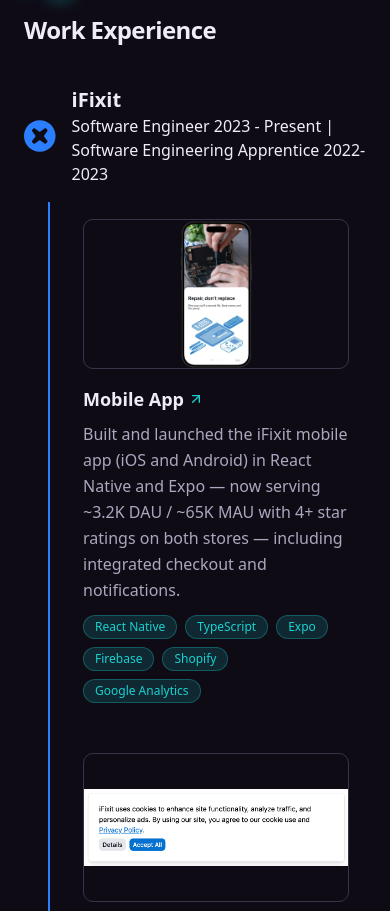
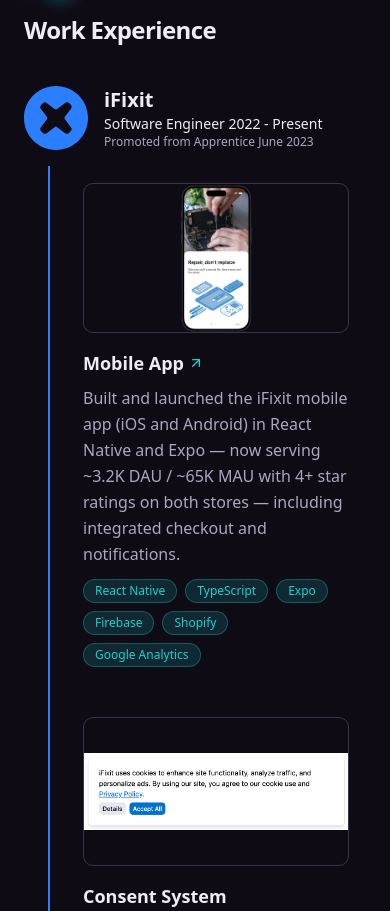
Before and after one commit to hcutrone/personal-website, a Next.js app: page / in a window 390 px wide. Shown: the part 2008-2919 px from the top of the page. Built offline with nearby package versions, Linux system fonts and the light colour scheme.

Commit message:
Work: Optimize for mobile
The roles subtext didn't sit well on mobile

```diff
--- a/components/iFixitProjects.tsx
+++ b/components/iFixitProjects.tsx
@@ -61,9 +61,11 @@ export function WorkProjects() {
 					<IFixitLogo className="size-16 fill-blue-500" />
 					<div>
 						<h3 className="text-xl font-bold">iFixit</h3>
-						<p className="text-md">
-							Software Engineer 2023 - Present | Software Engineering Apprentice
-							2022-2023
+						<p className="sm:text-base text-sm">
+							Software Engineer 2022 - Present
+						</p>
+						<p className="sm:text-sm text-xs text-muted-foreground">
+							Promoted from Apprentice June 2023
 						</p>
 					</div>
 				</div>
```
